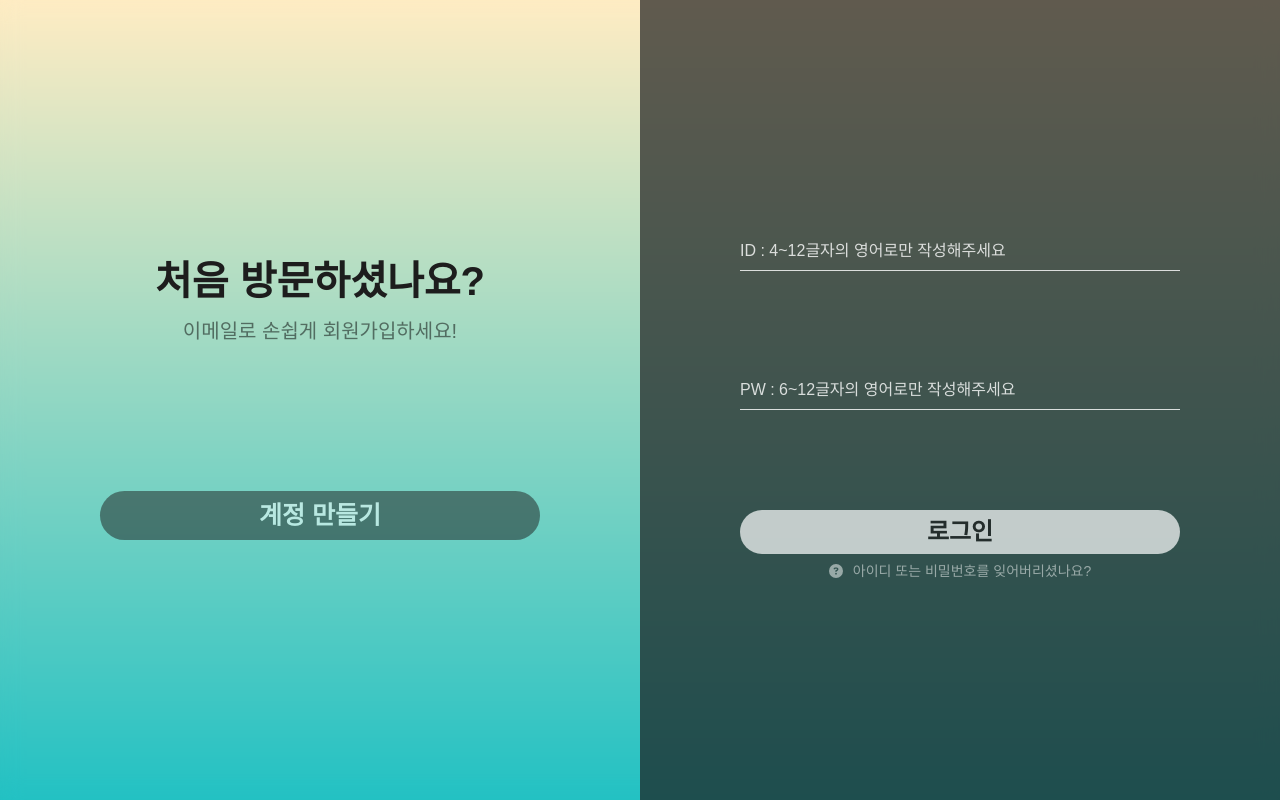
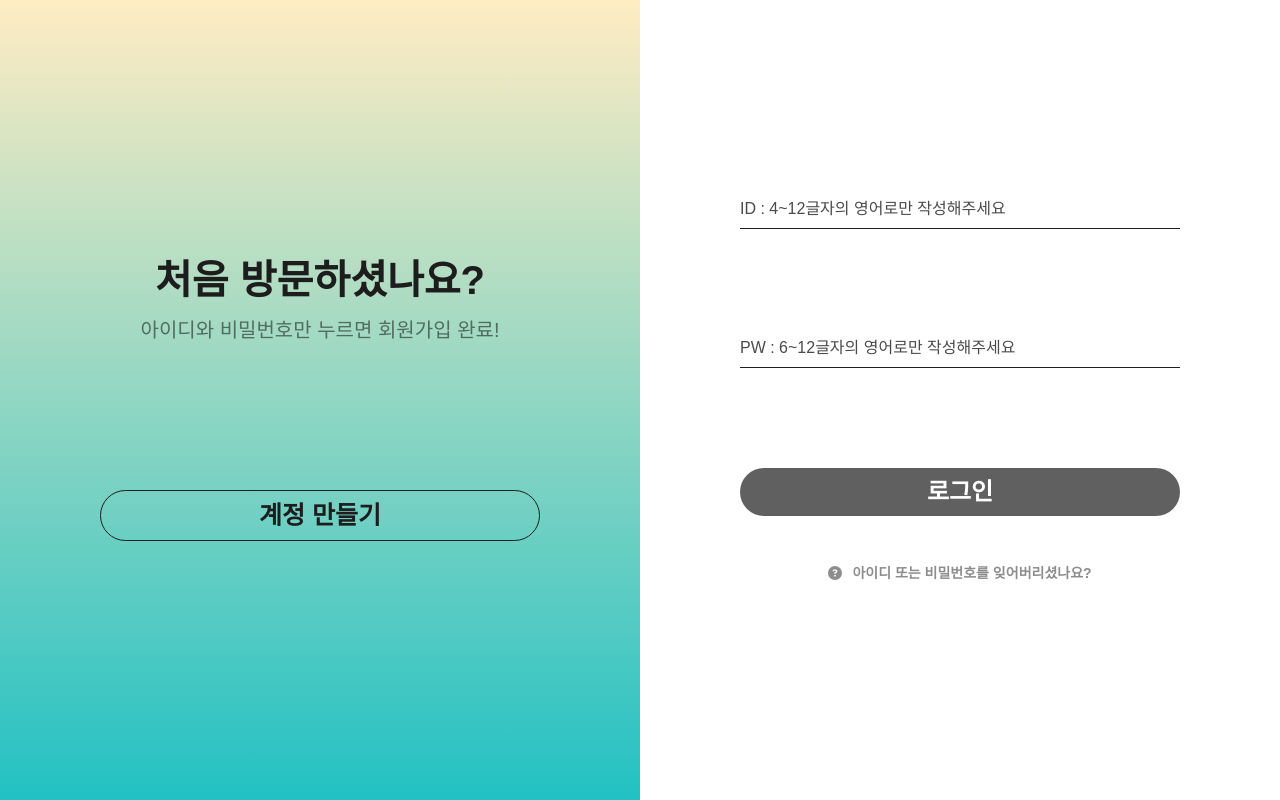
Before and after one commit to hij00/signIn_signUp, a React (Create React App) app: page /#/login in a window 1280 px wide. Built offline with nearby package versions, Linux system fonts and the light colour scheme; the HTML template or start-up script is replaced by a standard one.

Commit message:
all style / uselocation display

```diff
--- a/src/components/pages/Home.js
+++ b/src/components/pages/Home.js
@@ -1,23 +1,32 @@
 import styled from "styled-components";
-import { Btn, SBtn, Title } from "./../style/style.js";
-// import {} from "../"
-import { Link } from "react-router-dom";
+import { Link, useLocation } from "react-router-dom";
 import { MainStyle } from "../style/GlobalStyle";
 
 export const Home = () => {
+  const location = useLocation();
+  console.log(location?.state);
   return (
-    <Wrap
-    // style={{
-    //   background: `url(${beach}) no-repeat center/cover`,
-    // }}
-    >
+    <Wrap>
       <Box>
-        <JoinText>
-          <Text>환영합니다!</Text>
-          <Text>로그인을 먼저 해주시겠어요?</Text>
-          <SBtn>
-            <Link to="/login">로그인하기</Link>
-          </SBtn>
+        <JoinText
+          style={{
+            display: `${location?.state ? "none" : "flex"}`,
+          }}
+        >
+          <h1>환영합니다!</h1>
+          <h3>로그인을 먼저 해주시겠어요?</h3>
+          <Link to="/login">로그인하기</Link>
+        </JoinText>
+      </Box>
+      <Box>
+        <JoinText
+          style={{
+            display: `${location?.state ? "flex" : "none"}`,
+          }}
+        >
+          <h1>환영합니다!</h1>
+          <h3>다양한 컨텐츠를 즐겨보세요!</h3>
+          {/* <Link to="/login">로그인하기</Link> */}
         </JoinText>
       </Box>
     </Wrap>
@@ -27,7 +36,6 @@ export const Home = () => {
 const Wrap = styled.div`
   width: 100%;
   height: 100vh;
-  /* background-color: gray; */
   background: rgb(34, 193, 195);
   background: linear-gradient(
     0deg,
@@ -40,14 +48,11 @@ const Box = styled.div`
   padding: ${MainStyle.padding};
   width: 50%;
   height: 100%;
-  /* background-color: rgba(${MainStyle.rgbColor}, 0.7); */
   background-color: white;
   position: absolute;
   top: 0;
-  left: 0;
+  right: 0;
   transition: 0.3s;
-  /* transform: translateX(${(props) => props.a}); */
-  /* z-index: 2; */
 `;
 
 const JoinText = styled.div`
@@ -56,11 +61,32 @@ const JoinText = styled.div`
   justify-content: center;
   align-items: center;
   flex-direction: column;
+  h1 {
+    font-size: 40px;
+    font-weight: 900;
+    margin-bottom: 20px;
+    color: ${MainStyle.blackColor};
+  }
+  h3 {
+    margin-bottom: 150px;
+    font-size: 20px;
+    font-weight: 500;
+    opacity: 0.5;
+  }
+  a {
+    width: 100%;
+    display: inline-block;
+    padding: 12px 0;
+    box-sizing: border-box;
+    font-size: 25px;
+    font-weight: 700;
+    text-align: center;
+    background-color: ${MainStyle.grayColor};
+    color: white;
+    border-radius: 50px;
+    &:hover {
+      background-color: ${MainStyle.blackColor};
+      transition: 0.5s;
+    }
+  }
 `;
-
-const Text = styled.h1`
-  margin-bottom: 50px;
-  font-size: 20px;
-  font-weight: 500;
-  opacity: 0.5;
-`;
--- a/src/components/pages/login/Login.js
+++ b/src/components/pages/login/Login.js
@@ -1,7 +1,7 @@
 import { useState } from "react";
 import styled from "styled-components";
 import { MainStyle } from "../../style/GlobalStyle";
-import { SBtn, Title } from "../../style/style";
+import { MainBtn, Title } from "../../style/style";
 import { SignIn } from "./SignIn";
 import { SignUp } from "./SignUp";
 
@@ -14,58 +14,56 @@ export const Login = () => {
 
   return (
     <AllWrap>
-      <BlurImg>
-        <Box a={boxEl}></Box>
-        <Con>
+      <WhiteBox a={boxEl}></WhiteBox>
       {/* ==========회원가입 */}
-          <LConWrap>
-            <JoinText
+      <LeftConWrap>
+        <MainText
           style={{
             display: `${boxEl === "0" ? "flex" : "none"}`,
           }}
         >
           <Title>처음 방문하셨나요?</Title>
-              <Desc>이메일로 손쉽게 회원가입하세요!</Desc>
-              <SBtn onClick={handleClick}>계정 만들기</SBtn>
-            </JoinText>
+          <Desc>아이디와 비밀번호만 누르면 회원가입 완료!</Desc>
+          <MainBtn onClick={handleClick}>계정 만들기</MainBtn>
+        </MainText>
 
         {/* ===================회원가입폼 */}
-            <LCon
+        <LeftCon
           style={{
             display: `${boxEl === "0" ? "none" : "flex"}`,
           }}
         >
           <SignUp handleClick={handleClick} />
-            </LCon>
-          </LConWrap>
+        </LeftCon>
+      </LeftConWrap>
 
       {/* ==========로그인 */}
-          <RConWrap>
-            <JoinText
+      <RightConWrap>
+        <MainText
           style={{
             display: `${boxEl === "0" ? "none" : "flex"}`,
           }}
         >
           <Title>이미 계정이 있으신가요?</Title>
-              <SBtn onClick={handleClick}>로그인하기</SBtn>
-            </JoinText>
+          <Desc>없다면 회원가입을 해주세요!</Desc>
+
+          <MainBtn onClick={handleClick}>로그인하기</MainBtn>
+        </MainText>
 
         {/* ===================로그인폼 */}
-            <RCon
+        <RightCon
           style={{
             display: `${boxEl === "0" ? "flex" : "none"}`,
           }}
         >
           <SignIn />
-            </RCon>
-          </RConWrap>
-        </Con>
-      </BlurImg>
+        </RightCon>
+      </RightConWrap>
     </AllWrap>
   );
 };
 
-const AllWrap = styled.div`
+const AllWrap = styled.section`
   width: 100%;
   height: 100vh;
   z-index: 1;
@@ -77,16 +75,10 @@ const AllWrap = styled.div`
   );
 `;
 
-const BlurImg = styled.div`
-  width: 100%;
-  height: 100vh;
-  backdrop-filter: blur(10px);
-`;
-
-const Box = styled.div`
+const WhiteBox = styled.div`
   width: 50%;
   height: 100%;
-  background-color: rgba(${MainStyle.rgbColor}, 0.7);
+  background-color: white;
   position: absolute;
   top: 0;
   right: 0;
@@ -95,11 +87,7 @@ const Box = styled.div`
   z-index: 2;
 `;
 
-const Con = styled.div`
-  z-index: 999;
-`;
-
-const LConWrap = styled.div`
+const LeftConWrap = styled.div`
   width: 50%;
   padding: ${MainStyle.padding};
   position: absolute;
@@ -108,7 +96,7 @@ const LConWrap = styled.div`
   z-index: 999;
 `;
 
-const RConWrap = styled.div`
+const RightConWrap = styled.div`
   width: 50%;
   position: absolute;
   top: 0;
@@ -117,11 +105,11 @@ const RConWrap = styled.div`
   z-index: 999;
 `;
 
-const LCon = styled.div``;
+const LeftCon = styled.div``;
 
-const RCon = styled.div``;
+const RightCon = styled.div``;
 
-const JoinText = styled.div`
+const MainText = styled.div`
   height: 100vh;
   display: flex;
   justify-content: center;
@@ -129,7 +117,7 @@ const JoinText = styled.div`
   flex-direction: column;
 `;
 
-const Desc = styled.div`
+const Desc = styled.h3`
   margin-bottom: 150px;
   font-size: 20px;
   font-weight: 500;
--- a/src/components/pages/login/SignIn.js
+++ b/src/components/pages/login/SignIn.js
@@ -3,15 +3,16 @@ import { FontAwesomeIcon } from "@fortawesome/react-fontawesome";
 import { useForm } from "react-hook-form";
 import { useNavigate } from "react-router-dom";
 import {
-  Btn,
-  InWrap,
+  InputBtn,
   Title,
   Wrap,
-  ErrorM,
-  Con,
-  ConWrap,
+  ErrorMessage,
+  // FindId,
+  InputWrap,
 } from "../../style/style";
 import { userDb } from "./SignUp";
+import styled from "styled-components";
+import { MainStyle } from "../../style/GlobalStyle";
 
 export const SignIn = () => {
   const { usernameDb, passwordDb } = userDb;
@@ -39,7 +40,7 @@ export const SignIn = () => {
           message: "비밀번호가 틀렸습니다.",
         });
       } else {
-        // navigate("/", { state: checkUserDb });
+        navigate("/", { state: checkUserDb });
       }
     }
   };
@@ -48,14 +49,14 @@ export const SignIn = () => {
     <Wrap>
       <Title></Title>
       <form onSubmit={handleSubmit(onSubmit)}>
-        <ConWrap>
+        <InputWrap>
           {errors?.username?.message && (
-            <ErrorM>{errors?.username?.message}</ErrorM>
+            <ErrorMessage>{errors?.username?.message}</ErrorMessage>
           )}
           {errors?.usernameResult?.message && (
-            <ErrorM>{errors?.usernameResult?.message}</ErrorM>
+            <ErrorMessage>{errors?.usernameResult?.message}</ErrorMessage>
           )}
-          <InWrap>
+
           <input
             type="text"
             placeholder="ID : 4~12글자의 영어로만 작성해주세요"
@@ -70,16 +71,15 @@ export const SignIn = () => {
               },
             })}
           ></input>
-          </InWrap>
-        </ConWrap>
-        <ConWrap>
+        </InputWrap>
+        <InputWrap>
           {errors?.password?.message && (
-            <ErrorM>{errors?.password?.message}</ErrorM>
+            <ErrorMessage>{errors?.password?.message}</ErrorMessage>
           )}
           {errors?.passwordResult?.message && (
-            <ErrorM>{errors?.passwordResult?.message}</ErrorM>
+            <ErrorMessage>{errors?.passwordResult?.message}</ErrorMessage>
           )}
-          <InWrap>
+
           <input
             type="password"
             placeholder="PW : 6~12글자의 영어로만 작성해주세요"
@@ -94,14 +94,28 @@ export const SignIn = () => {
               },
             })}
           ></input>
-          </InWrap>
-        </ConWrap>
-        <Btn>로그인</Btn>
-        <Con>
+        </InputWrap>
+        <InputBtn>로그인</InputBtn>
+        <FindId>
           <FontAwesomeIcon icon={faCircleQuestion} />
           아이디 또는 비밀번호를 잊어버리셨나요?
-        </Con>
+        </FindId>
       </form>
     </Wrap>
   );
 };
+
+const FindId = styled.div`
+  margin: 50px 0;
+  color: ${MainStyle.blackColor};
+  opacity: 0.5;
+  font-size: 14px;
+  font-weight: 700;
+  text-align: center;
+  svg {
+    margin-right: 10px;
+  }
+  &:hover {
+    opacity: 1;
+  }
+`;
--- a/src/components/style/GlobalStyle.js
+++ b/src/components/style/GlobalStyle.js
@@ -3,7 +3,8 @@ import reset from "styled-reset";
 
 export const MainStyle = {
   padding: "0 100px",
-  mainColor: "#1d1d1d",
+  blackColor: "#1d1d1d",
+  grayColor: "#999",
   rgbColor: "29,29,29",
 };
 
@@ -18,6 +19,5 @@ body{
 }
 a{
   text-decoration: none;
-  color: white;
 }
 `;
--- a/src/components/style/style.js
+++ b/src/components/style/style.js
@@ -9,92 +9,71 @@ export const Wrap = styled.div`
   justify-content: center;
 `;
 
-export const Title = styled.div`
+export const Title = styled.h1`
   font-size: 40px;
   font-weight: 900;
   margin-bottom: 20px;
-  color: ${MainStyle.mainColor};
+  color: ${MainStyle.blackColor};
 `;
 
-export const ConWrap = styled.div`
+export const InputWrap = styled.div`
   margin: 0 0 100px;
-  opacity: 0.8;
+  width: 100%;
+  border-bottom: 1px solid ${MainStyle.blackColor};
+  input {
+    all: unset;
+    width: 100%;
+    color: ${MainStyle.blackColor};
+    padding: 10px 0;
+  }
+  input::placeholder {
+    color: ${MainStyle.blackColor};
+    opacity: 0.8;
+  }
   svg {
     color: white;
   }
 `;
 
-export const Con = styled.div`
-  margin: 10px 0;
-  color: white;
-  opacity: 0.5;
-  font-size: 14px;
-  font-weight: 100;
-  text-align: center;
-  svg {
-    margin-right: 10px;
-  }
-  &:hover {
-    opacity: 1;
-  }
-`;
-
-export const InWrap = styled.div`
-  width: 100%;
-  margin-bottom: 10px;
-  border-bottom: 1px solid white;
-
-  input {
-    all: unset;
-    width: 100%;
-    color: white;
-    padding: 10px 0;
-  }
-  input::placeholder {
-    color: white;
-  }
-`;
-
-export const ErrorM = styled.div`
+export const ErrorMessage = styled.h3`
   color: crimson;
   font-size: 16px;
   font-weight: 700;
 `;
 
-export const Btn = styled.button`
+export const InputBtn = styled.button`
   all: unset;
   box-sizing: border-box;
   width: 100%;
   text-align: center;
-  background-color: white;
+  background-color: ${MainStyle.blackColor};
   border-radius: 50px;
-  color: ${MainStyle.mainColor};
+  color: white;
   opacity: 0.7;
   font-size: 24px;
   font-weight: 700;
-  padding: 10px 0;
+  padding: 12px 0;
   &:hover {
     opacity: 1;
     transition: 0.5s;
   }
 `;
 
-export const SBtn = styled.button`
+export const MainBtn = styled.button`
   all: unset;
   box-sizing: border-box;
   font-size: 25px;
   font-weight: 700;
   text-align: center;
-  /* border: 1.5px solid ${MainStyle.mainColor}; */
-  background-color: ${MainStyle.mainColor};
-  color: white;
+  /* background-color: white; */
+  border: 1px solid ${MainStyle.blackColor};
+  color: ${MainStyle.blackColor};
   border-radius: 50px;
   width: 100%;
   padding: 12px 0;
-  /* color: rgba(${MainStyle.rgbColor}, 0.5); */
-  opacity: 0.5;
   &:hover {
-    opacity: 1;
+    background-color: ${MainStyle.blackColor};
+    color: white;
     transition: 0.5s;
   }
 `;
```
Also changed, not shown: src/components/pages/login/SignUp.js (+16 -19 lines). Lines whose indentation alone changed are shown as unchanged.
